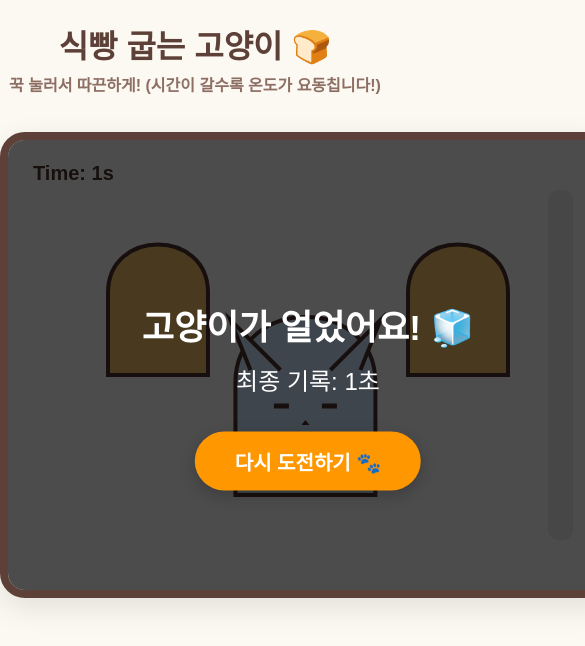
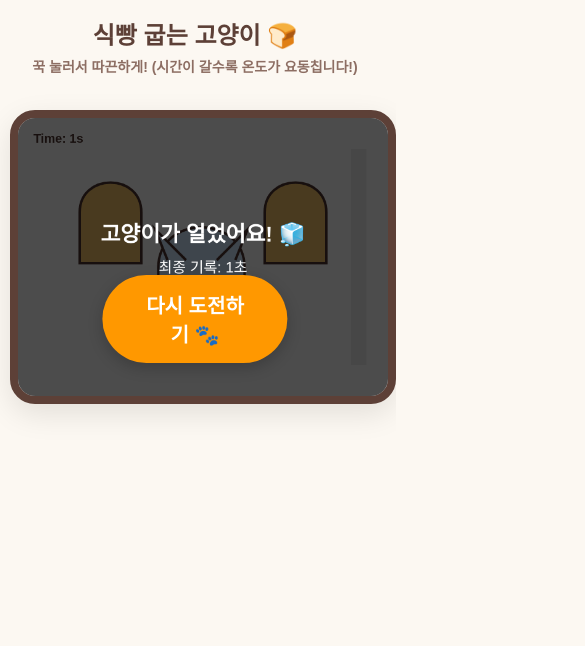
Before and after one commit to kuchipatchi123/catbreadgame, a plain HTML site: page index.html in a window 390 px wide. Shown: the top 646 px of the page, 585 px wide, since content can reach past the window. Drawn offline with Linux system fonts and the light colour scheme.

Commit message:
Add files via upload

```diff
--- a/index.html
+++ b/index.html
@@ -2,11 +2,22 @@
 <html lang="ko">
 <head>
     <meta charset="UTF-8">
-    <title>진짜 식빵 굽는 고양이 (Hard Mode)</title>
+    <meta name="viewport" content="width=device-width, initial-scale=1.0, maximum-scale=1.0, user-scalable=no">
+    <title>식빵 굽는 고양이 (Mobile Support)</title>
     <style>
-        body { text-align: center; background-color: #fcf8f2; font-family: 'Apple SD Gothic Neo', 'Malgun Gothic', sans-serif; overflow: hidden; margin: 0; }
-        #container { position: relative; display: inline-block; margin-top: 20px; }
-        canvas { background-color: #fff; border: 8px solid #5d4037; border-radius: 25px; box-shadow: 0 10px 30px rgba(0,0,0,0.1); cursor: pointer; }
+        body {
+            text-align: center; background-color: #fcf8f2;
+            font-family: 'Apple SD Gothic Neo', 'Malgun Gothic', sans-serif;
+            overflow: hidden; margin: 0;
+            /* 모바일에서 터치 시 화면 밀림 방지 */
+            touch-action: none;
+        }
+        #container { position: relative; display: inline-block; margin-top: 20px; max-width: 95%; }
+        canvas {
+            background-color: #fff; border: 8px solid #5d4037; border-radius: 25px;
+            box-shadow: 0 10px 30px rgba(0,0,0,0.1); cursor: pointer;
+            max-width: 100%; height: auto;
+        }
         #retryBtn {
             position: absolute; top: 70%; left: 50%; transform: translate(-50%, -50%);
             padding: 15px 40px; font-size: 20px; font-weight: bold; cursor: pointer;
@@ -14,9 +25,8 @@
             display: none; box-shadow: 0 5px 15px rgba(0,0,0,0.2); transition: 0.2s;
             z-index: 10;
         }
-        #retryBtn:hover { background-color: #f57c00; transform: translate(-50%, -55%); }
-        h1 { color: #5d4037; margin-bottom: 5px; }
-        .inst { color: #8d6e63; margin-top: 0; font-weight: bold; }
+        h1 { color: #5d4037; margin-bottom: 5px; font-size: 24px; }
+        .inst { color: #8d6e63; margin-top: 0; font-weight: bold; font-size: 14px; }
     </style>
 </head>
 <body>
@@ -41,10 +51,30 @@
             render();
         }
 
-        window.addEventListener('mousedown', () => isPressing = true);
-        window.addEventListener('mouseup', () => isPressing = false);
+        // --- 입력 이벤트 리스너 (PC & 모바일 통합) ---
+
+        // 마우스 & 터치 시작
+        const pressStart = (e) => {
+            if(e.cancelable) e.preventDefault();
+            isPressing = true;
+        };
+        // 마우스 & 터치 종료
+        const pressEnd = () => { isPressing = false; };
+
+        // 마우스 이벤트
+        window.addEventListener('mousedown', pressStart);
+        window.addEventListener('mouseup', pressEnd);
+
+        // 터치 이벤트 (모바일)
+        window.addEventListener('touchstart', pressStart, { passive: false });
+        window.addEventListener('touchend', pressEnd);
+        window.addEventListener('touchcancel', pressEnd);
+
+        // 키보드 이벤트
         window.addEventListener('keydown', (e) => { if(e.code === 'Space') isPressing = true; });
         window.addEventListener('keyup', (e) => { if(e.code === 'Space') isPressing = false; });
+
+        // --- 게임 로직 및 그래픽 ---
 
         function createSmoke(x, y, color, intensity) {
             if (Math.random() < intensity) {
@@ -59,7 +89,6 @@
         function drawLoaf(x, y, w, h, color, isCat = false, status = "normal") {
             ctx.save();
             ctx.translate(x, y);
-
             ctx.fillStyle = color;
             ctx.beginPath();
             ctx.moveTo(-w/2, h/2);
@@ -68,7 +97,6 @@
             ctx.bezierCurveTo(w/2, -h/1.2, -w/2, -h/1.2, -w/2, -h/4);
             ctx.closePath();
             ctx.fill();
-
             ctx.strokeStyle = "#4e342e";
             ctx.lineWidth = 4;
             ctx.stroke();
@@ -78,7 +106,6 @@
                 ctx.moveTo(-w/2+15, -h/3); ctx.lineTo(-w/2-5, -h/1.5); ctx.lineTo(-w/2+45, -h/3);
                 ctx.moveTo(w/2-15, -h/3); ctx.lineTo(w/2+5, -h/1.5); ctx.lineTo(w/2-45, -h/3);
                 ctx.fill(); ctx.stroke();
-
                 ctx.strokeStyle = (status === "burned") ? "#fff" : "#4e342e";
                 ctx.lineWidth = 3;
                 if (status === "normal") {
@@ -98,17 +125,12 @@
 
         function update() {
             if (isGameOver) return;
-
-            // 난이도 가중치: 시간이 지날수록 모든 변화가 빨라짐
             let difficulty = 1 + (score * 0.05);
-
             if (isPressing) {
                 temp += 1.5 * difficulty;
             } else {
-                // 식는 속도는 기본 0.7에 시간에 따른 추가 하락폭을 더함
                 temp -= (0.7 + score * 0.02) * difficulty;
             }
-
             temp = Math.max(0, Math.min(100, temp));
             if (temp <= 0 || temp >= 100) isGameOver = true;
             if (temp > 75) createSmoke(300, 250, temp > 90 ? "#444" : "#ffcccc", 0.3);
@@ -117,7 +139,6 @@
 
         function render() {
             ctx.clearRect(0, 0, canvas.width, canvas.height);
-
             drawLoaf(150, 180, 100, 110, "#f5c469");
             drawLoaf(450, 180, 100, 110, "#f5c469");
 
@@ -129,7 +150,6 @@
                 let r = 255, g = 243 - (temp-35)*1.5, b = 224 - (temp-35)*2.5;
                 catColor = `rgb(${r},${g},${b})`;
             }
-
             if (isGameOver && temp >= 100) { catColor = "#222"; status = "burned"; }
 
             let vib = (status !== "normal") ? Math.sin(Date.now()*0.1)*3 : 0;
@@ -147,15 +167,9 @@
             ctx.fillStyle = "#4e342e"; ctx.font = "bold 20px sans-serif"; ctx.textAlign = "left";
             ctx.fillText(`Time: ${Math.floor(score)}s`, 25, 40);
 
-            // 게이지 배경
             ctx.fillStyle = "#eee";
-            if(ctx.roundRect) {
-                ctx.beginPath(); ctx.roundRect(540, 50, 25, 350, 10); ctx.fill();
-            } else {
-                ctx.fillRect(540, 50, 25, 350);
-            }
+            ctx.fillRect(540, 50, 25, 350);
 
-            // 게이지 바
             ctx.fillStyle = temp > 75 ? "#f44336" : temp < 35 ? "#2196f3" : "#4caf50";
             let gaugeHeight = temp * 3.5;
             ctx.fillRect(540, 400 - gaugeHeight, 25, gaugeHeight);
```
